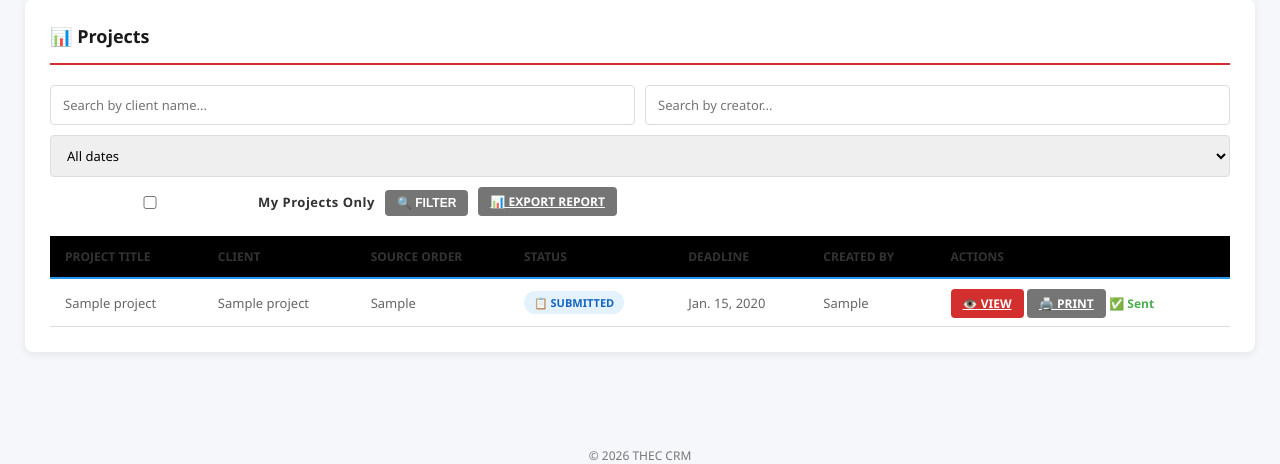
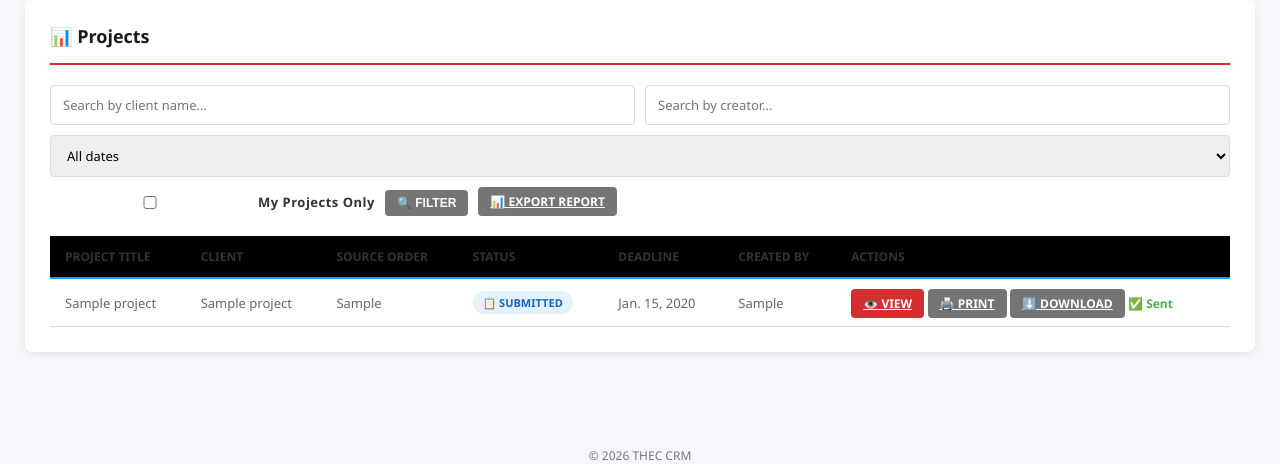
Before and after one commit to thecjoborder-web/thecworkflow-crm, a Django app: page /projects/supervisor/ in a window 1280 px wide. Shown: the part 1345-1809 px from the top of the page. Run offline with Django 5.2, Linux system fonts and the light colour scheme; a user stored in the database is signed in; tables that the repository leaves empty hold one stand-in row (values such as "Sample post").

Commit message:
Add manuscript download button to supervisor dashboard

```diff
--- a/projects/templates/projects/project_supervisor_dashboard.html
+++ b/projects/templates/projects/project_supervisor_dashboard.html
@@ -569,6 +569,9 @@
                         {% if project.source_job_order %}
                             <a href="{% url 'projects:print_project_order' project.id %}" class="btn btn-secondary btn-action" target="_blank">🖨️ Print</a>
                         {% endif %}
+                        {% if project.manuscript_file %}
+                            <a href="{% url 'projects:download_project' project.id %}" class="btn btn-secondary btn-action">⬇️ Download</a>
+                        {% endif %}
                         {% if not project.sent_to_production %}
                             <button onclick="sendToProduction({{ project.id }})" class="btn btn-primary btn-action">✈️ Send</button>
                         {% else %}
```
